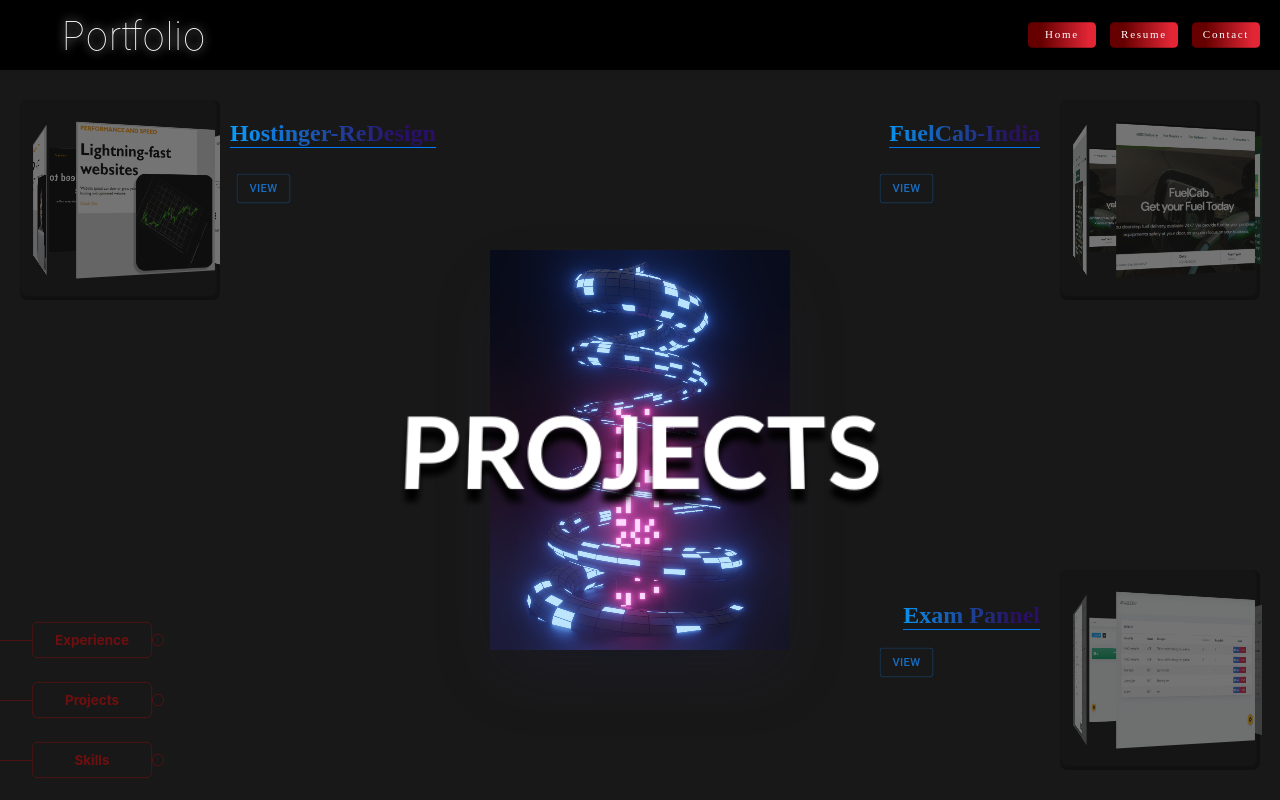
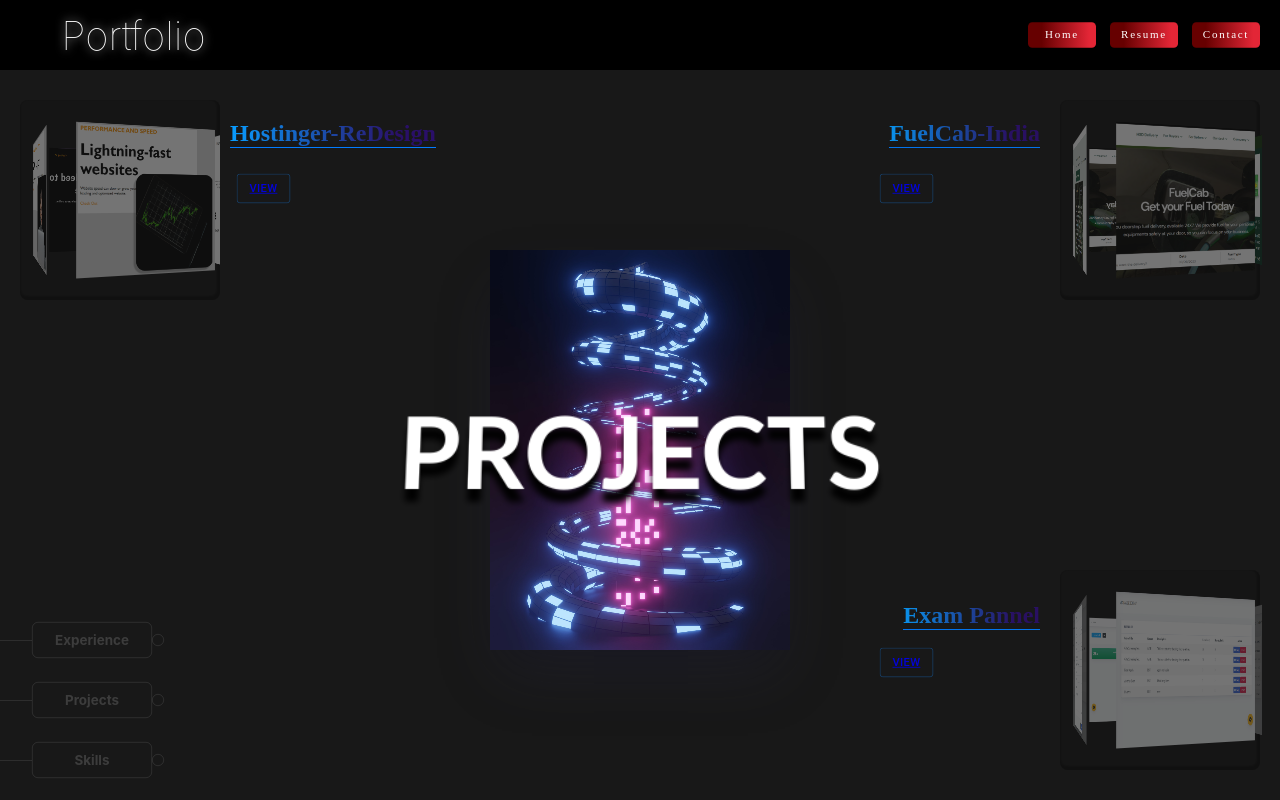
Before and after one commit to tusharranker1/tportfolio, a React (Create React App) app: page /tportfolio/projects in a window 1280 px wide. Built offline with nearby package versions, Linux system fonts and the light colour scheme; a web font is replaced by a local one.

Commit message:
5th  commit

```diff
--- a/src/component/HomePageLinks.jsx
+++ b/src/component/HomePageLinks.jsx
@@ -12,13 +12,13 @@ export const HomePageLinks = () => {
     const [color2,setColor2] = useState('red');
 
     useEffect(()=>{
-      if(location.pathname==='/experience' || location.pathname==='/projects'){
+      if(location.pathname==='/tportfolio/experience' || location.pathname==='/tportfolio/projects'){
         setPageChange(true)
         setColor('rgb(225, 225, 225,0.18)')
         setColor2('#099dff')
 
       }
-      if(location.pathname === '/skills'){
+      if(location.pathname === '/tportfolio/skills'){
         setColor('rgba(242, 0, 125,0.4)')
         setColor2('rgba(242, 0, 125,1)')
 
@@ -54,7 +54,7 @@ export const HomePageLinks = () => {
                     textDecoration: "none",
                     color: hover1 ? color2 : color,
                   }}
-                  to="/portfolio/experience"
+                  to="/tportfolio/experience"
                 >
                   Experience
                 </Link>
@@ -95,7 +95,7 @@ export const HomePageLinks = () => {
                     textDecoration: "none",
                     color: hover2 ? color2 : color,
                   }}
-                  to='/portfolio/projects'
+                  to='/tportfolio/projects'
                 >
                   Projects
                 </Link>
@@ -136,7 +136,7 @@ export const HomePageLinks = () => {
                     textDecoration: "none",
                     color: hover3 ? color2 : color,
                   }}
-                  to='/portfolio/skills'
+                  to='/tportfolio/skills'
                 >
                   Skills
                 </Link>
--- a/src/component/NavBar.jsx
+++ b/src/component/NavBar.jsx
@@ -19,12 +19,12 @@ export const NavBar = () => {
   const location = useLocation();
 
   useEffect(() => {
-    if (location.pathname === "/experience" || location.pathname==='/projects') {
+    if (location.pathname === "/portfolio/experience" || location.pathname==='/portfolio/projects') {
       setBg(
         "linear-gradient(90deg, rgba(9,157,255,1) 0%, rgba(5,12,23,1) 81%)"
       );
     }
-    if(location.pathname === '/skills'){
+    if(location.pathname === '/tportfolio/skills'){
       setBg('linear-gradient(90deg, rgba(106,0,254,1) 0%, rgba(242,0,125,1) 79%)')
     }
 
@@ -43,7 +43,7 @@ export const NavBar = () => {
       <div className="nav-content">
         <ul>
           <li ref={navItem1} style={{ background: bg }}>
-            <Link className="nav-content-link" to="/portfolio">
+            <Link className="nav-content-link" to="/tportfolio">
               Home
             </Link>
           </li>
@@ -53,7 +53,7 @@ export const NavBar = () => {
             </a>
           </li>
           <li ref={navItem3} style={{ background: bg }}>
-            <Link className="nav-content-link" to="/portfolio/contact">
+            <Link className="nav-content-link" to="/tportfolio/contact">
               Contact
             </Link>
           </li>
--- a/src/component/Projects.jsx
+++ b/src/component/Projects.jsx
@@ -19,6 +19,7 @@ import pro3Img2 from "../Images/cee2.png";
 import pro3Img3 from "../Images/cee3.png";
 import pro3Img4 from "../Images/cee3.png";
 import { Button } from "@mui/material";
+import { Link } from "react-router-dom";
 
 export const Projects = () => {
   const expimg = useRef();
@@ -95,16 +96,19 @@ export const Projects = () => {
       name: "Hostinger-ReDesign",
       imgs: [pro1Img1, pro1Img2, pro1Img3, pro1Img4],
       content: "Lorem Ipsum",
+      link:'https://tusharranker1.github.io/Hostinger-ReDesign/'
     },
     {
       name: "FuelCab-India",
       imgs: [pro2Img2, pro2Img2, pro2Img3, pro2Img4],
       content: "Lorem Ipsum",
+      link:'https://www.fuelcab.com/'
     },
     {
       name: "Exam Pannel",
       imgs: [pro3Img1, pro3Img2, pro3Img3, pro3Img4],
       content: "Lorem Ipsum",
+      link:'https://github.com/tusharranker1/Exam-Management-Panel'
     },
   ];
   const handleEvent0 = () => {
@@ -177,7 +181,7 @@ export const Projects = () => {
               <h1 className={hname}>{card.name}</h1>
               <div className={plname}>
                 <Button variant="outlined" onMouseOver={he1} onMouseOut={he2}>
-                  view
+                  <Link to={card.link}>View</Link>
                 </Button>
               </div>
             </>
```
